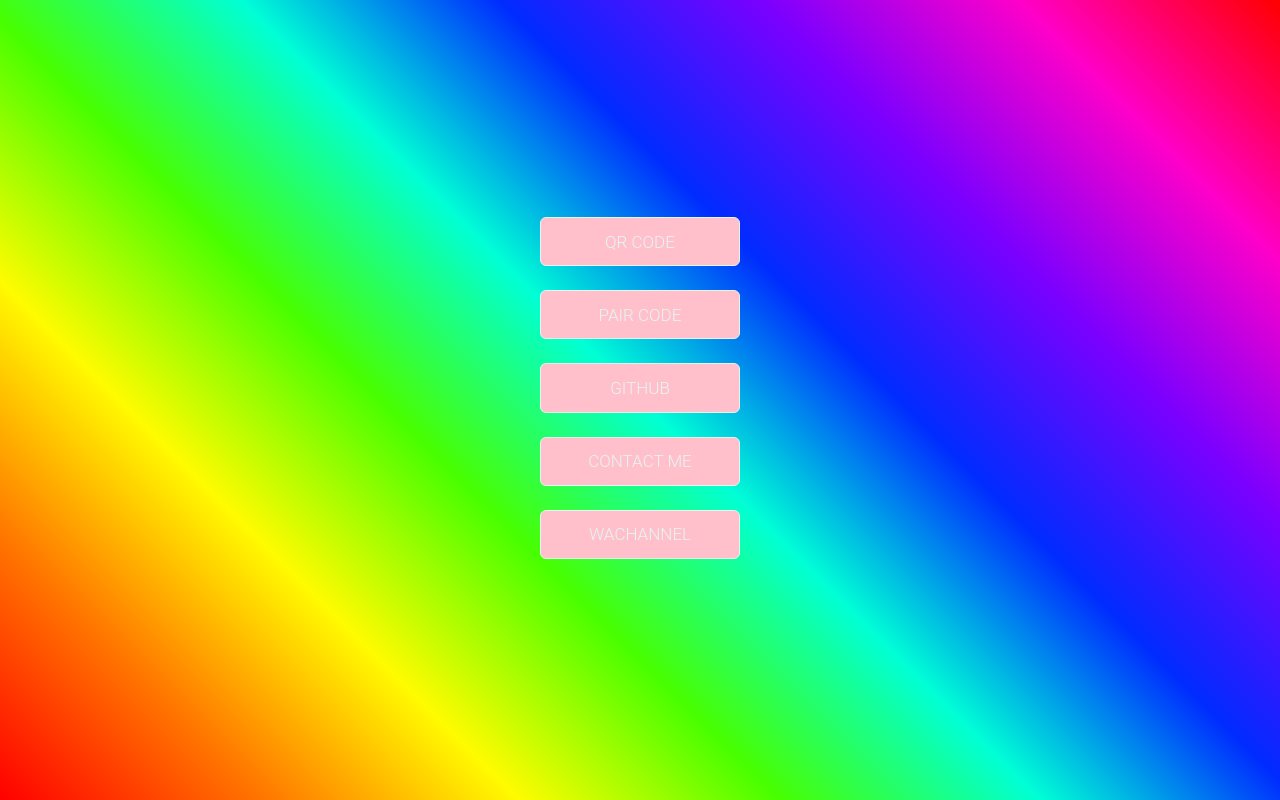
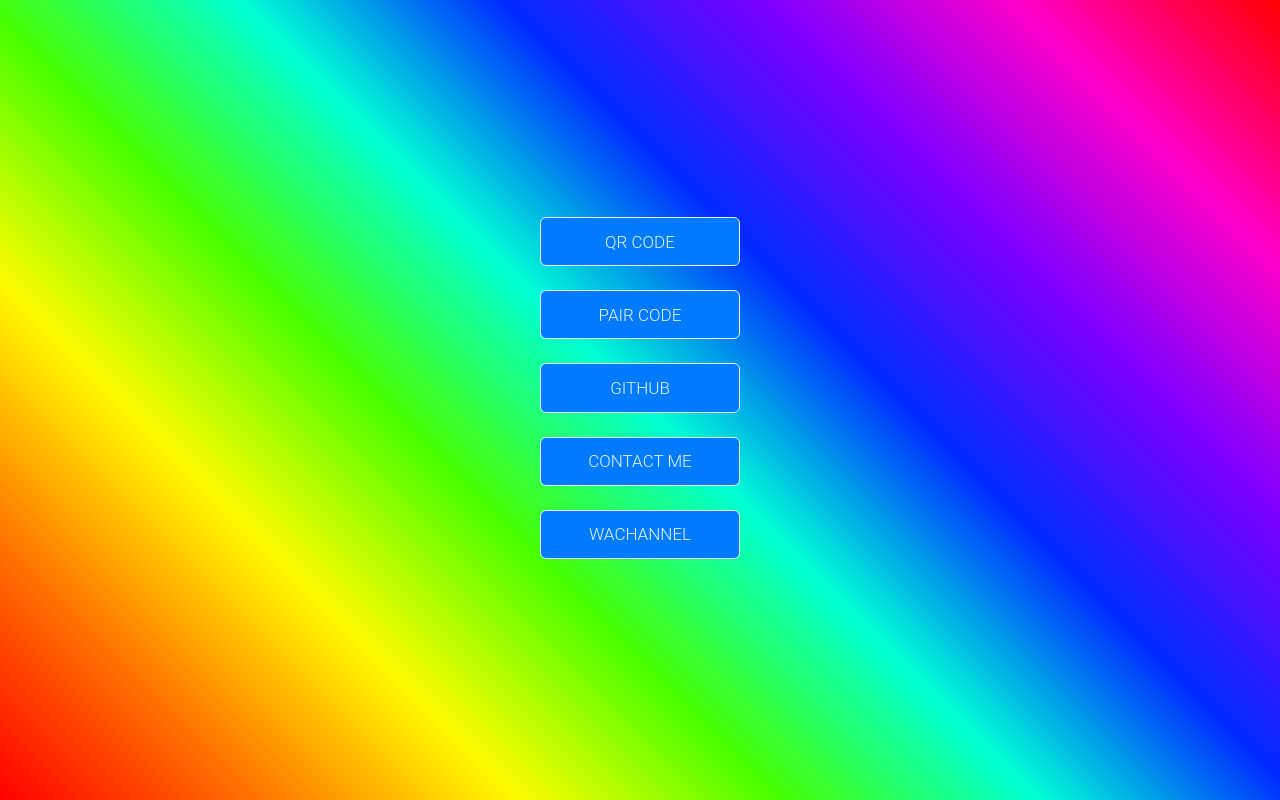
Before and after one commit to ibrahimaitech/Ibrahim-renfe, a website: page index.html in a window 1280 px wide. Drawn offline with Linux system fonts and the light colour scheme.

Commit message:
Update index.html

```diff
--- a/index.html
+++ b/index.html
@@ -20,7 +20,7 @@
       --color2: rgb(0, 0, 0);
       width: 200px;
       padding: 0.8em 1.75em;
-      background-color: pink ;
+      background-color: #007BFF;
       border-radius: 6px;
       border: .3px solid var(--color);
       transition: .5s;
```
